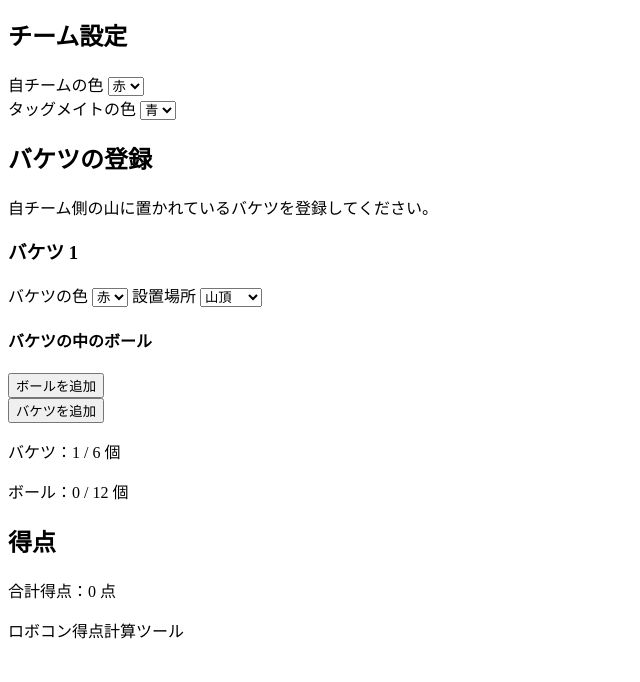
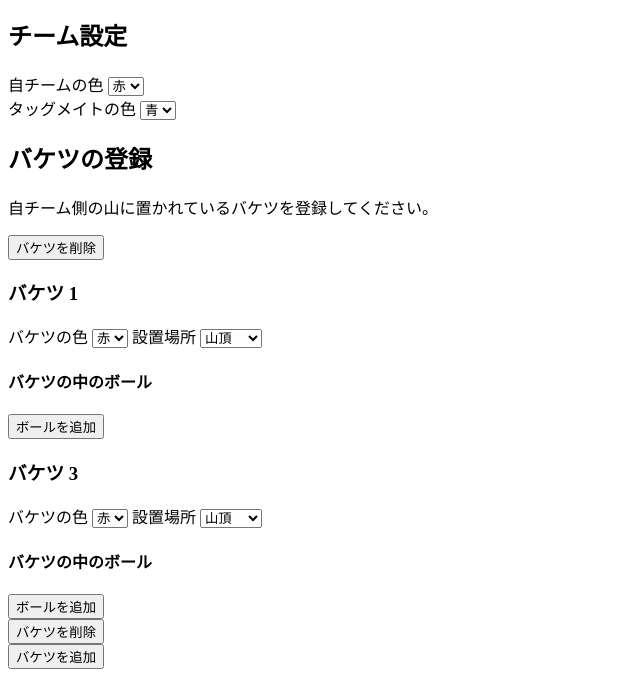
Before and after one commit to Nakaza0701/korobo2027-score-calculator, a plain HTML site: page index.html in a window 1280 px wide. Both pictures are taken after a click on the button "バケツを追加". Shown: the part 116-798 px from the top of the page, without its empty margins (0-640 px from the left). Drawn offline with Linux system fonts and the light colour scheme.

Commit message:
feat: バケツを追加する機能の追加

```diff
--- a/index.html
+++ b/index.html
@@ -42,6 +42,10 @@
             <p>自チーム側の山に置かれているバケツを登録してください。</p>
 
             <div id="bucket-list">
+
+                <button type="button" class="delete-bucket-button">
+                    バケツを削除
+                </button>
 
                 <!-- 最初のバケツ -->
                 <div class="bucket-card">
--- a/js/main.js
+++ b/js/main.js
@@ -40,3 +40,122 @@ function updateCount() {
 
 // 初期表示
 updateCount();
+
+
+// ========================================
+// バケツの追加
+// ========================================
+
+function addBucket() {
+    // 最大数を超えていないか確認
+    if (bucketCount >= MAX_BUCKETS) {
+        alert("バケツは最大6個までです。");
+        return;
+    }
+
+    // バケツの番号
+    const bucketNumber = bucketList.children.length + 1;
+
+    // バケツの要素を作成
+    const bucketCard = document.createElement("div");
+    bucketCard.className = "bucket-card";
+
+    // バケツのHTMLを設定
+    bucketCard.innerHTML = `
+        <h3>バケツ ${bucketNumber}</h3>
+
+        <div class="bucket-info">
+            <label>
+                バケツの色
+                <select class="bucket-color">
+                    <option value="red">赤</option>
+                    <option value="blue">青</option>
+                </select>
+            </label>
+
+            <label>
+                設置場所
+                <select class="bucket-location">
+                    <option value="summit">山頂</option>
+                    <option value="hut">山小屋</option>
+                    <option value="trailhead">登山口</option>
+                </select>
+            </label>
+        </div>
+
+        <div class="ball-section">
+            <h4>バケツの中のボール</h4>
+
+            <div class="ball-list"></div>
+
+            <button type="button" class="add-ball-button">
+                ボールを追加
+            </button>
+        </div>
+
+        <button type="button" class="delete-bucket-button">
+            バケツを削除
+        </button>
+    `;
+
+    // バケツ一覧に追加
+    bucketList.appendChild(bucketCard);
+
+    // バケツ数を更新
+    bucketCount++;
+
+    updateCount();
+}
+
+// ========================================
+// バケツの削除
+// ========================================
+
+function deleteBucket(button) {
+    // 削除対象のバケツを取得
+    const bucketCard = button.closest(".bucket-card");
+
+    // バケツ内のボール数を取得
+    const balls = bucketCard.querySelectorAll(".ball-list .ball-item");
+
+    // ボール数を減らす
+    ballCount -= balls.length;
+
+    // バケツを削除
+    bucketCard.remove();
+
+    // バケツ数を減らす
+    bucketCount--;
+
+    updateCount();
+
+    // バケツ番号を振り直す
+    updateBucketNumbers();
+}
+
+// ========================================
+// バケツ番号の更新
+// ========================================
+
+function updateBucketNumbers() {
+    const buckets = bucketList.querySelectorAll(".bucket-card");
+
+    buckets.forEach((bucket, index) => {
+        bucket.querySelector("h3").textContent =
+            `バケツ ${index + 1}`;
+    });
+}
+
+// ========================================
+// ボタンの動作
+// ========================================
+
+// バケツ追加ボタン
+addBucketButton.addEventListener("click", addBucket);
+
+// バケツ削除ボタン
+bucketList.addEventListener("click", function(event) {
+    if (event.target.classList.contains("delete-bucket-button")) {
+        deleteBucket(event.target);
+    }
+});
```
